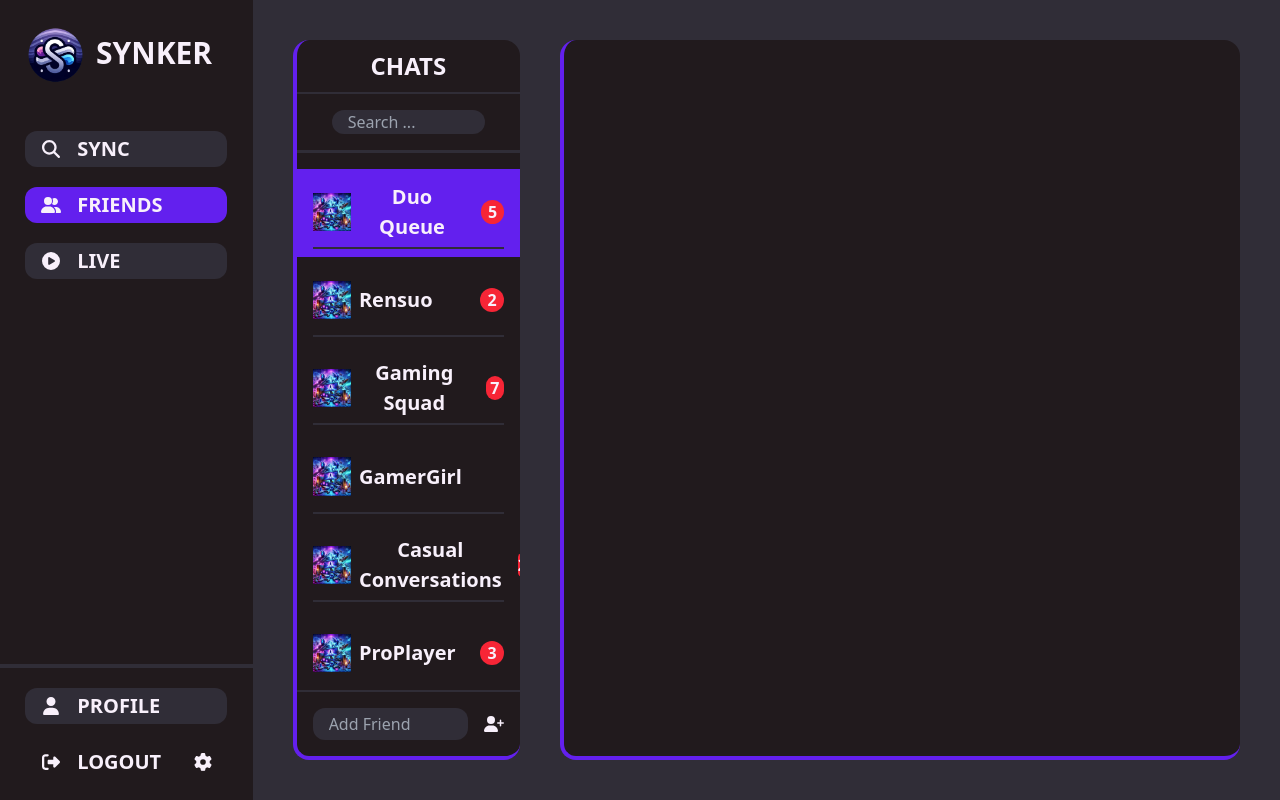
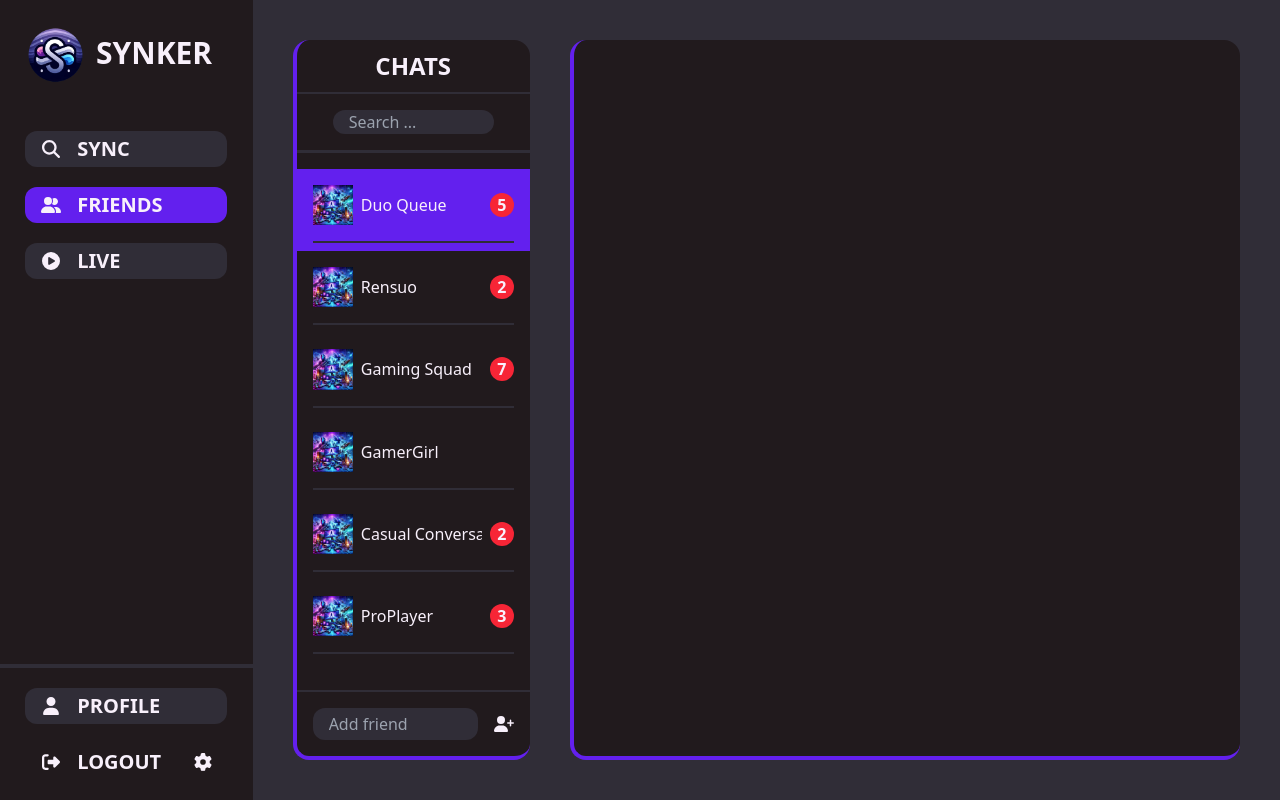
Before and after one commit to varangill/Synker, a React (Vite) app in the folder client/: page /friends in a window 1280 px wide. Built offline with nearby package versions, Linux system fonts and the light colour scheme; a web font is replaced by a local one.

Commit message:
minor tailwind changes to address unread messages visual bug

```diff
--- a/client/src/ui/components/friends/ConversationList.tsx
+++ b/client/src/ui/components/friends/ConversationList.tsx
@@ -52,7 +52,7 @@ const ConversationList: React.FC<ConversationListProps> = ({
 
   return (
     <div
-      className={`flex flex-col items-center bg-primary-200 w-1/3 min-w-[150px] h-full ${
+      className={`flex flex-col items-center bg-primary-200 w-1/3 min-w-[19 0px] h-full ${
         isMobile
           ? "border-r-4 border-accent-100"
           : "rounded-2xl mr-10 border-l-4 border-b-4 border-accent-100"
@@ -88,26 +88,26 @@ const ConversationList: React.FC<ConversationListProps> = ({
                 : "hover:bg-primary-300"
             }`}
           >
-            <div className="friend flex flex-row gap-2 items-center mt-4 mb-4">
+            <div className="friend flex flex-row items-center mt-2 mb-4">
               <img
                 src={
                   "friend" in item
                     ? item.friend.profilePicture
                     : item.chatProfilePicture
                 }
-                className="h-1/5 w-1/5"
+                className="h-1/5 w-1/5 mr-2"
                 alt={
                   "friend" in item
                     ? `${item.friend.username}'s profile`
                     : `${item.chatName} group chat profile`
                 }
               />
-              <div className="btn-text">
+              <div className="text text-left text-nowrap overflow-hidden text-ellipsis">
                 {"friend" in item ? item.friend.username : item.chatName}
               </div>
               <div className="flex flex-grow"></div>
               {item.unreadCount > 0 && (
-                <div className="bg-red rounded-full h-6 w-6 text-white font-bold flex items-center justify-center">
+                <div className="bg-red rounded-full h-6 w-6 min-h-6 min-w-6 text-white font-bold flex items-center justify-center ml-2">
                   {item.unreadCount}
                 </div>
               )}
@@ -122,9 +122,10 @@ const ConversationList: React.FC<ConversationListProps> = ({
           type="text"
           value={addFriendInput}
           onChange={(e) => setAddFriendInput(e.target.value)}
-          placeholder="Add Friend"
-          className="bg-primary-100 w-full h-8 rounded-xl pl-4 text-white mr-4 text-base"
-        ></input>
+          placeholder={isMobile ? "User" : "Add friend"}
+          className="bg-primary-100 w-full h-8 rounded-xl pl-4 text-white mr-4 pr-4 text-base placeholder:text-xs md:placeholder:text-xs lg:placeholder:text-base leading-8"
+        />
+
         <button onClick={() => handleAddFriendClick(addFriendInput)}>
           <FontAwesomeIcon
             icon={faUserPlus}
--- a/client/tailwind.config.js
+++ b/client/tailwind.config.js
@@ -76,6 +76,23 @@ export default {
             fontSize: theme("fontSize.xl"),
           },
         },
+        ".text": {
+          color: "var(--btn-text-color)",
+          height: "2rem",
+          fontWeight: "",
+          display: "flex",
+          alignItems: "center",
+          fontSize: theme("fontSize.base"),
+          "@screen sm": {
+            fontSize: theme("fontSize.xs"),
+          },
+          "@screen md": {
+            fontSize: theme("fontSize.xs"),
+          },
+          "@screen lg": {
+            fontSize: theme("fontSize.base"),
+          },
+        },
       };
 
       addUtilities(newUtilities, ["responsive"]);
```
